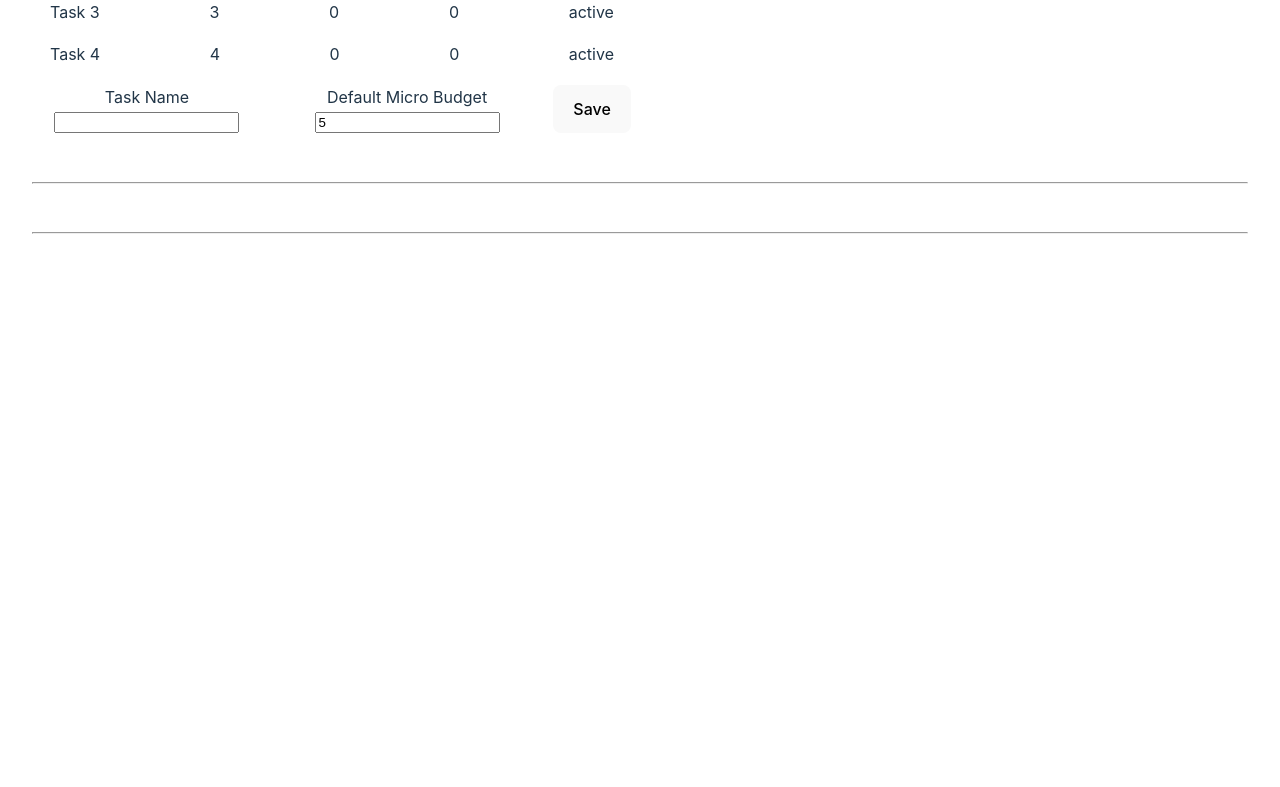
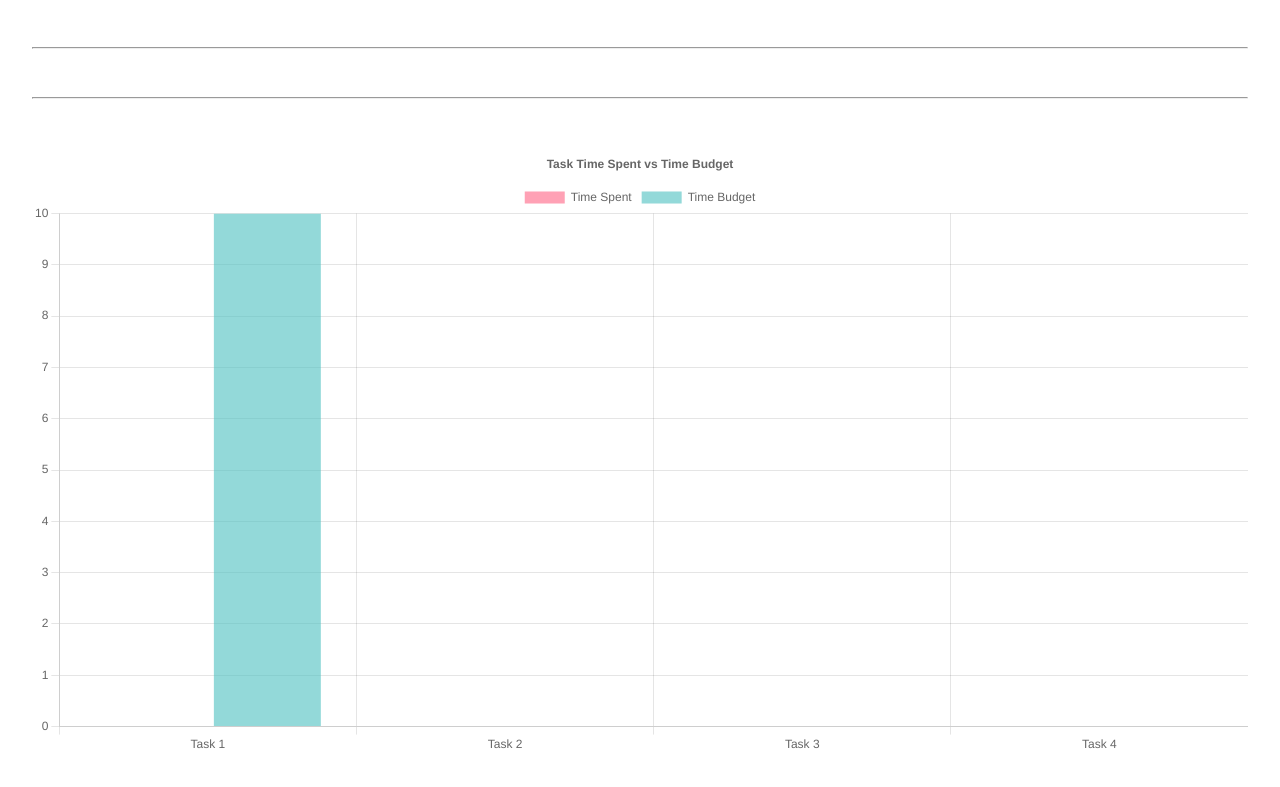
Before and after one commit to ermartinez13/poc-tbd-v1, a React (Vite) app: page / in a window 1280 px wide. Shown: the part 351-1138 px from the top of the page. Before the commit the page ends 800 px from the top, so only its background shows below. Built offline with nearby package versions, Linux system fonts and the light colour scheme.

Commit message:
scaffold vertical bar graph

```diff
--- a/package.json
+++ b/package.json
@@ -10,7 +10,9 @@
     "preview": "vite preview"
   },
   "dependencies": {
+    "chart.js": "^4.4.0",
     "react": "^18.2.0",
+    "react-chartjs-2": "^5.2.0",
     "react-dom": "^18.2.0"
   },
   "devDependencies": {
--- a/src/App.tsx
+++ b/src/App.tsx
@@ -10,6 +10,7 @@ import {
   tasks as initialTasks,
 } from "./constants";
 import { MicrotaskUpdates, Status } from "./models";
+import { Graph } from "./components/Graph";
 
 function App() {
   const [microtasks, setMicrotasks] = useState(initialMicrotasks);
@@ -101,6 +102,7 @@ function App() {
         />
       ) : null}
       <hr className="divider" />
+      <Graph tasks={tasks} microtasks={microtasks} />
     </>
   );
 }
--- /dev/null
+++ b/src/components/Graph.tsx
@@ -0,0 +1,72 @@
+import { Bar } from "react-chartjs-2";
+import {
+  Chart as ChartJS,
+  CategoryScale,
+  LinearScale,
+  BarElement,
+  Title,
+  Tooltip,
+  Legend,
+} from "chart.js";
+import { Microtask, Task } from "../models";
+
+interface Props {
+  tasks: Task[];
+  microtasks: Microtask[];
+}
+
+ChartJS.register(
+  CategoryScale,
+  LinearScale,
+  BarElement,
+  Title,
+  Tooltip,
+  Legend
+);
+
+export function Graph({ tasks, microtasks }: Props) {
+  const data = {
+    labels: tasks.map((task) => task.name),
+    datasets: [
+      {
+        label: "Time Spent",
+        data: tasks.map((task) => {
+          const childMicrotasks = microtasks.filter(
+            (microtask) => microtask.taskId === task.id
+          );
+          return childMicrotasks.reduce((acc, cur) => acc + cur.timeSpent, 0);
+        }),
+        backgroundColor: "rgba(255, 99, 132, 0.6)",
+      },
+      {
+        label: "Time Budget",
+        data: tasks.map((task) => {
+          const childMicrotasks = microtasks.filter(
+            (microtask) => microtask.taskId === task.id
+          );
+          return childMicrotasks.reduce((acc, cur) => acc + cur.timeBudget, 0);
+        }),
+        backgroundColor: "rgba(75, 192, 192, 0.6)",
+      },
+    ],
+  };
+
+  const options = {
+    responsive: true,
+    plugins: {
+      legend: {
+        position: "top" as const,
+      },
+      title: {
+        display: true,
+        text: "Task Time Spent vs Time Budget",
+      },
+    },
+  };
+
+  return (
+    <div id="bar-graph">
+      <Bar data={data} options={options} />
+    </div>
+  );
+}
```
Also changed, not shown: 1 other file (tests, documents, lock files or other folders).
